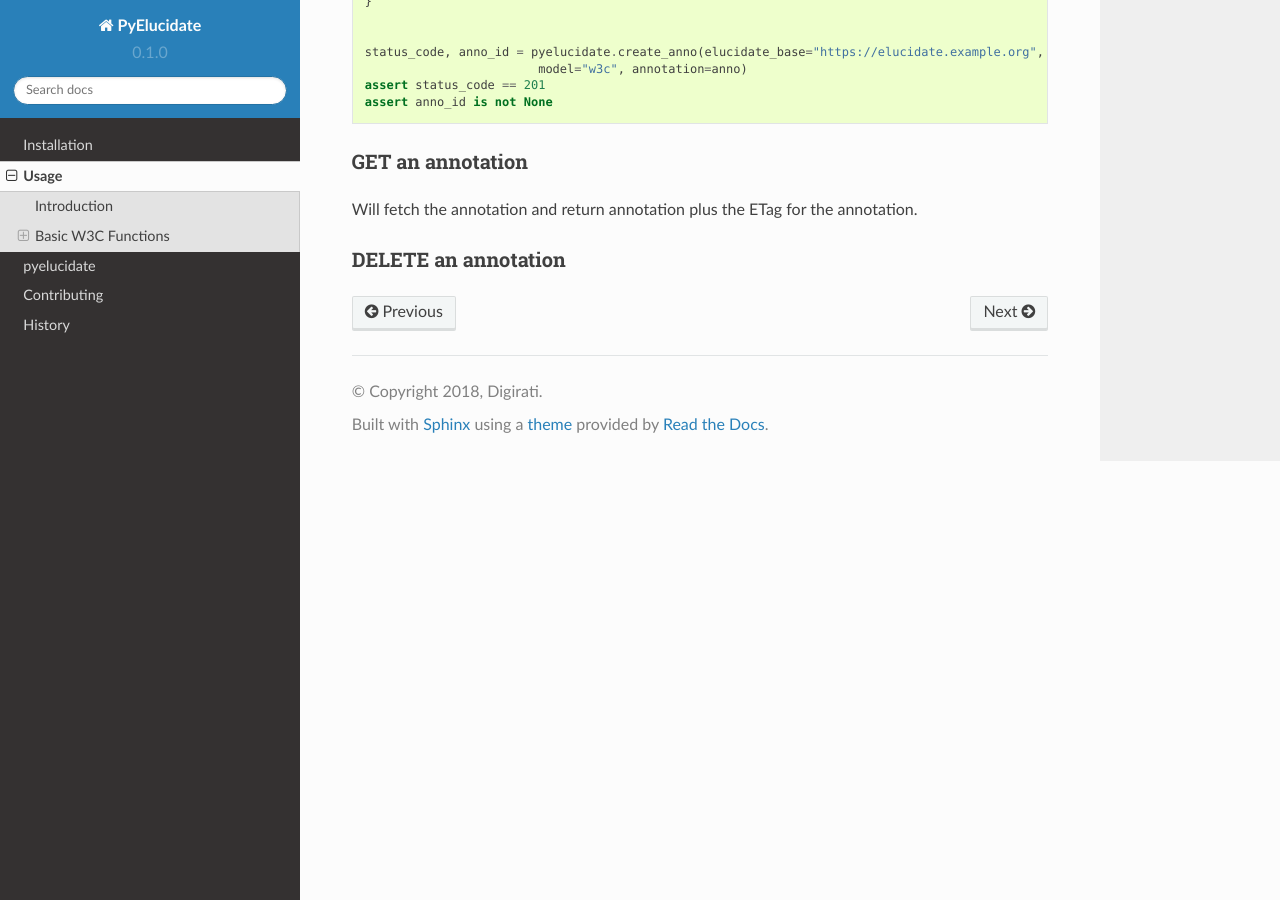
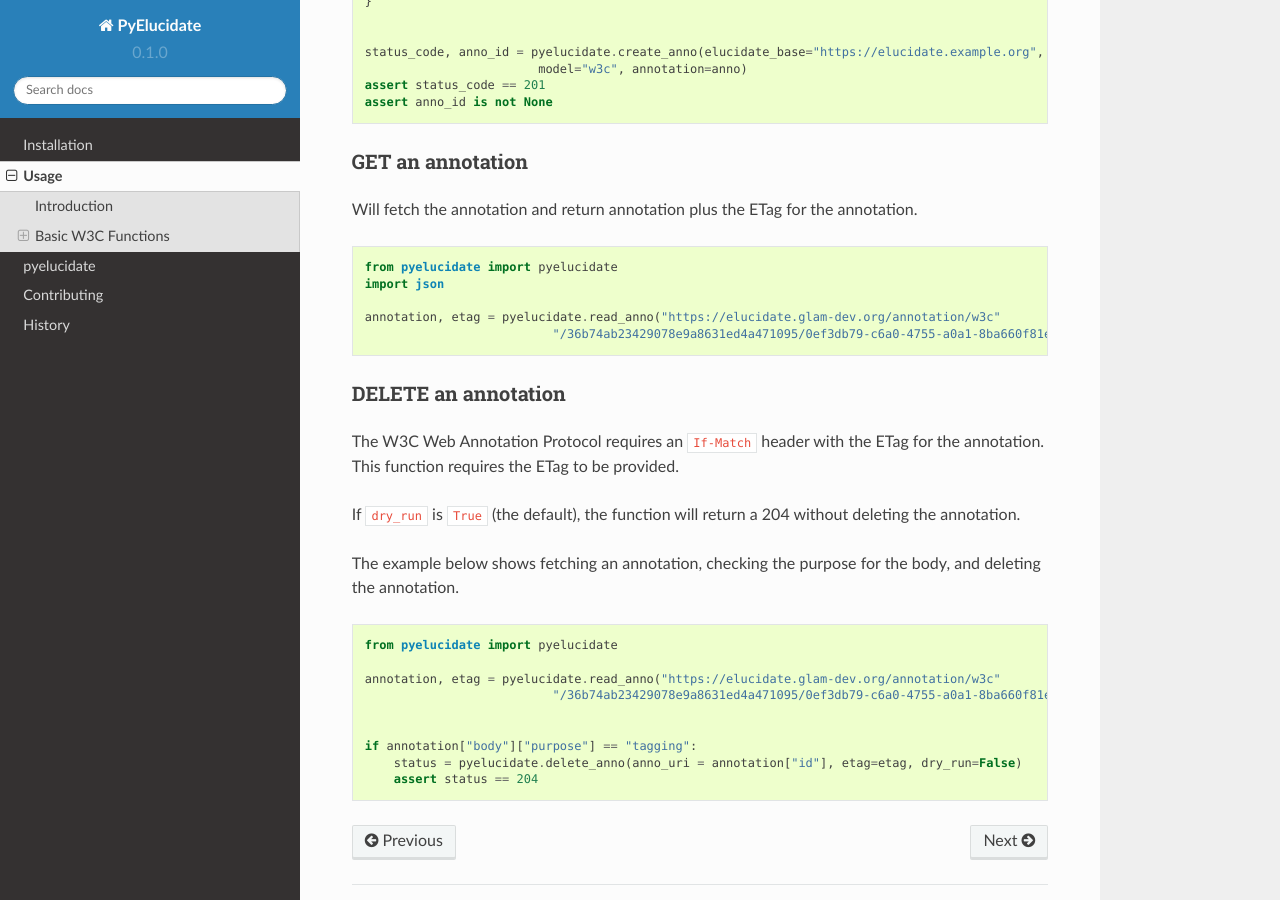
Before and after one commit to digirati-co-uk/pyelucidate, a Sphinx documentation site: the page built from docs/usage.rst, in a window 1280 px wide and 900 px high, scrolled down 1158 px. Built offline with Sphinx 7.4.7 and the Read the Docs theme 2.0.0, drawn with Linux system fonts in a browser that asks for light colours; pages that are not in the unit, such as notebooks, are missing from menus; the version number is read from the project's files by our own code.

Commit message:
Fixed JSON in doc string. Added some more basic examples to usage.rst

```diff
--- a/docs/usage.rst
+++ b/docs/usage.rst
@@ -76,7 +76,7 @@ GET an annotation
 
 Will fetch the annotation and return annotation plus the ETag for the annotation.
 
-.. code-block::python
+.. code-block:: python
 
     from pyelucidate import pyelucidate
     import json
@@ -87,3 +87,23 @@ Will fetch the annotation and return annotation plus the ETag for the annotation
 
 DELETE an annotation
 --------------------
+
+The W3C Web Annotation Protocol requires an ``If-Match`` header with the ETag for the
+annotation. This function requires the ETag to be provided.
+
+If ``dry_run`` is ``True`` (the default), the function will return a 204 without deleting the annotation.
+
+The example below shows fetching an annotation, checking the purpose for the body, and deleting the annotation.
+
+
+.. code-block:: python
+
+    from pyelucidate import pyelucidate
+
+    annotation, etag = pyelucidate.read_anno("https://elucidate.glam-dev.org/annotation/w3c"
+                              "/36b74ab23429078e9a8631ed4a471095/0ef3db79-c6a0-4755-a0a1-8ba660f81e93")
+
+
+    if annotation["body"]["purpose"] == "tagging":
+        status = pyelucidate.delete_anno(anno_uri = annotation["id"], etag=etag, dry_run=False)
+        assert status == 204
```
Also changed, not shown: 1 other file.
